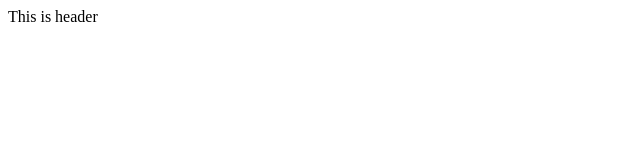
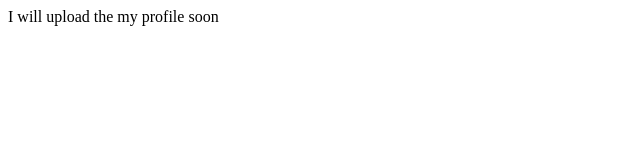
Before and after one commit to Gopinath21/myProfile, a plain HTML site: page index.html in a window 1280 px wide. Shown: the whole page, without its empty margins (0-640 px from the left). Drawn offline with Linux system fonts and the light colour scheme.

Commit message:
Update index.html

```diff
--- a/index.html
+++ b/index.html
@@ -1,4 +1,5 @@
 <html>
-<header>This is header </header>
+<header></header>
+<body>I will upload the my profile soon  </body>
 
 </html>
```
